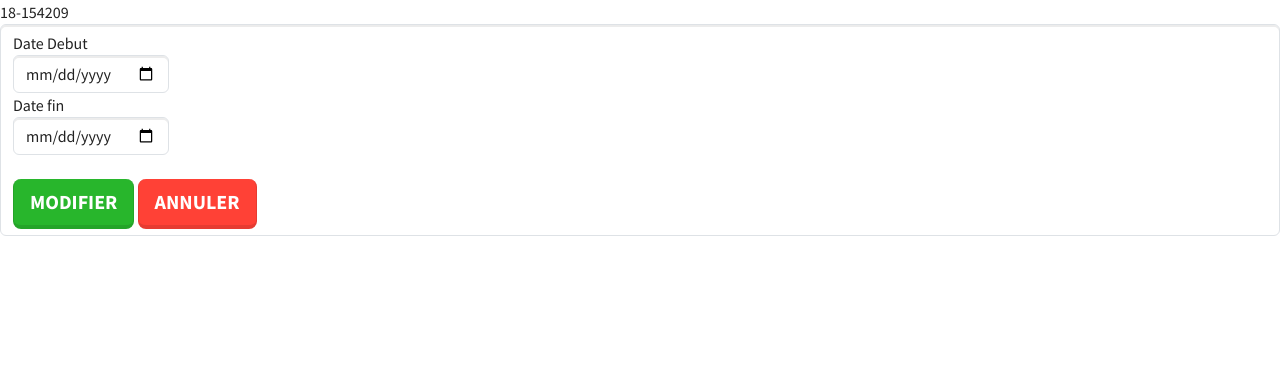
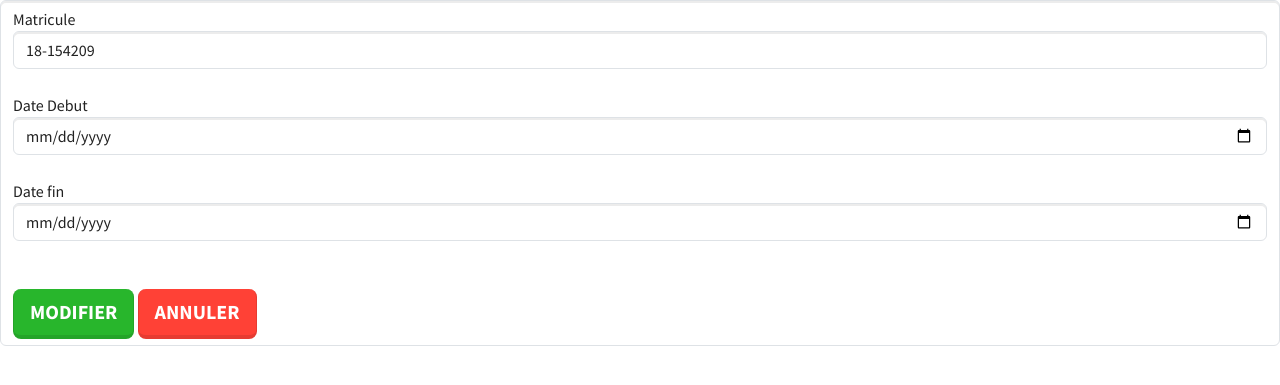
Before and after one commit to Abed-el-Beri-Daieb/gestionVoiture, a PHP site: page /assuranceUpdate.php?matricule=18-154209 in a window 1280 px wide. Shown: the part 60-445 px from the top of the page. Run offline with PHP 8.4, Linux system fonts and the light colour scheme.

Commit message:
version 1.4

```diff
--- a/assuranceUpdate.php
+++ b/assuranceUpdate.php
@@ -10,33 +10,38 @@
     <?php
         require_once "nav.php";
 
-            $matricule = htmlspecialchars($_GET['matricule']);
-            echo $matricule; // il y'a un probleme ici $matricule undefined after $_POST
+            /*$matricule = htmlspecialchars($_GET['matricule']);
+             // il y'a un probleme ici $matricule undefined after $_POST*/
 
-            if(isset($_POST['ok2'])){
+            if ($_SERVER['REQUEST_METHOD'] === 'GET' && isset($_GET['matricule'])) {
+                $matricule = htmlspecialchars($_GET['matricule']);
+            }
+
+            if(isset($_POST['ok'])){
                 require_once "crud_assurance.php";
-                $crudAs = new crud_assurance();
 
+                $matricule = htmlspecialchars($_POST['matricule']);
                 $date_deb_assurance = htmlspecialchars($_POST['date_deb_assurance']);
                 $date_fin_assurance = htmlspecialchars($_POST['date_fin_assurance']);
+                $validite = "1 mois"; // a modifier (soustraction)
 
-                $res = $crudAs->updateAssurance($matricule,$date_deb_assurance,$date_fin_assurance);
+                $assurance = new assurance($matricule, $date_deb_assurance, $date_fin_assurance, $validite);
+                $crud = new crud_assurance();
+                $res = $crud->updateAssurance($assurance);
 
                 if($res){
                     header("location:assuranceView.php");
                     exit;
-                }else{
-                    echo "erreur lors du modification";
-                    echo $matricule . $date_deb_assurance . $date_fin_assurance ;
                 }
             }
     ?>
 
     <form action="assuranceUpdate.php"  method="post" class="form-control">
-        <label>Date Debut <input type="date" class="form-control" name="date_deb_assurance"></label><br>
-        <label>Date fin <input type="date" class="form-control" name="date_fin_assurance"></label><br>
+        <label>Matricule</label><input type="text" name="matricule" value="<?= htmlspecialchars($matricule) ?>" class="form-control" readonly><br>
+        <label>Date Debut</label> <input type="date" class="form-control" name="date_deb_assurance"><br>
+        <label>Date fin</label> <input type="date" class="form-control" name="date_fin_assurance"><br>
         <br>
-        <input type="submit" value="Modifier" class="btn btn-success btn-lg" name="ok2">
+        <input type="submit" value="Modifier" class="btn btn-success btn-lg" name="ok">
         <input type="reset" value="Annuler" class="btn btn-danger btn-lg">
     </form>
 
```
Also changed, not shown: crud_assurance.php (+10 -4 lines), crud_vignette.php (line endings or trailing spaces).
